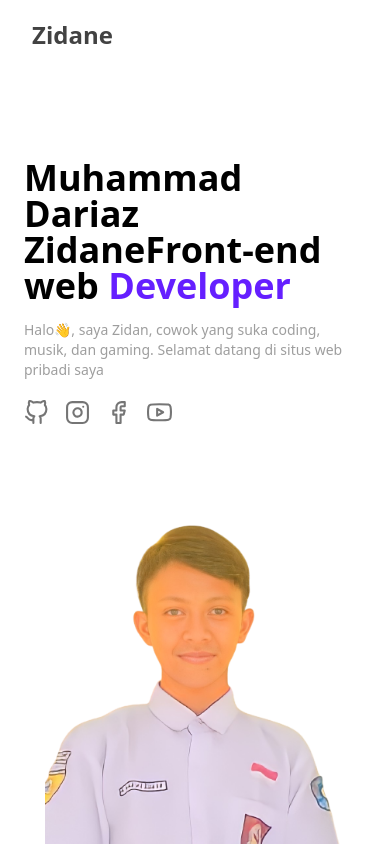
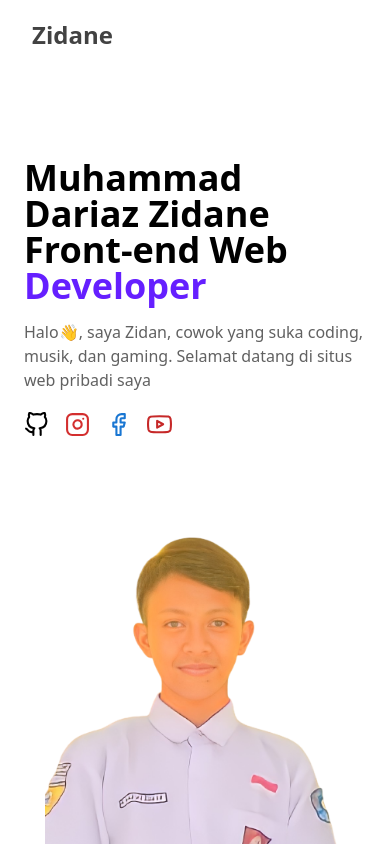
Before and after one commit to muhammaddariazzidane/belajar-nextjs-portfolio, a Next.js app: page / in a window 390 px wide. Shown: the top 844 px of the page. Built offline with nearby package versions, Linux system fonts and the light colour scheme; some icons are missing.

Commit message:
perbaikan

```diff
--- a/components/Certificate.jsx
+++ b/components/Certificate.jsx
@@ -2,12 +2,23 @@ import React from "react";
 import Image from "next/image";
 import Lightbox from "yet-another-react-lightbox";
 import "yet-another-react-lightbox/styles.css";
+import { MdChevronLeft, MdChevronRight } from "react-icons/md";
 
 const Certificate = () => {
+  const SlideLeft = () => {
+    var slider = document.getElementById("slider");
+    slider.scrollLeft = slider.scrollLeft - 500;
+  };
+  const SlideRight = () => {
+    var slider = document.getElementById("slider");
+    slider.scrollLeft = slider.scrollLeft + 500;
+  };
+
   return (
-    <div className="container mx-auto px-12">
+    <div className="container mx-auto px-8 lg:px-12">
       <h1 className="text-center my-20 text-4xl font-semibold text-black">My Certificate</h1>
-      <div className="w-full flex justify-center items-center">
+      <div className="w-full flex justify-center items-center ">
+        <MdChevronLeft onClick={SlideLeft} className="lg:w-12 lg:h-12 w-8 h-8 block left-0 absolute  rounded-full cursor-pointer z-10" />
         <div id={"slider"} className="w-full scrollbar-hide h-full overflow-x-scroll scroll whitespace-nowrap scroll-smooth">
           <div className="inline-block relative p-2 cursor-pointer">
             <Image className="shadow-lg" src="/dicoding.png" alt="/" width={300} height={30} />
@@ -31,6 +42,7 @@ const Certificate = () => {
             <Image className="shadow-lg" src="/dea2.png" alt="/" width={300} height={30} />
           </div>
         </div>
+        <MdChevronRight onClick={SlideRight} className="lg:w-12 lg:h-12 w-8 h-8 block right-0 absolute  rounded-full cursor-pointer z-1" />
       </div>
     </div>
   );
--- a/components/Contact.jsx
+++ b/components/Contact.jsx
@@ -79,7 +79,7 @@ const Contact = () => {
             <button
               type="submit"
               value="Send"
-              className="w-full px-6 py-3 mt-6 text-md font-medium tracking-wide text-white capitalize transition-colors duration-300 transform bg-deep-purple-accent-400 rounded-full focus:outline-none focus:ring focus:ring-blue-300 focus:ring-opacity-50"
+              className="w-full px-6 py-3 mt-6 text-md font-medium tracking-wide text-white capitalize transition-all duration-300 transform bg-deep-purple-accent-400 rounded-full focus:outline-none hover:bg-deep-purple-accent-400/80"
             >
               Kirim
             </button>
--- a/components/Content.jsx
+++ b/components/Content.jsx
@@ -9,23 +9,23 @@ const Content = () => {
         <div className="max-w-xl">
           <h5 className="mb-4 text-4xl font-extrabold leading-none">
             Muhammad Dariaz Zidane
-            <br className="hidden md:block" />
-            Front-end web <span className="inline-block text-deep-purple-accent-400">Developer</span>
+            <br />
+            Front-end Web <span className="inline-block text-deep-purple-accent-400">Developer</span>
           </h5>
 
-          <p className="mt-4 text-sm text-gray-500  lg:text-base">Halo👋, saya Zidan, cowok yang suka coding, musik, dan gaming. Selamat datang di situs web pribadi saya</p>
+          <p className="mt-4 text-gray-700">Halo👋, saya Zidan, cowok yang suka coding, musik, dan gaming. Selamat datang di situs web pribadi saya</p>
 
           <div className="flex items-center mt-5 space-x-4">
-            <a href="https://github.com/muhammaddariazzidane" className="text-gray-600 transition-colors duration-300 hover:text-deep-purple-accent-400">
+            <a href="https://github.com/muhammaddariazzidane" className="text-black hover:opacity-80 transition-all duration-300 ">
               <FiGithub size={25} />
             </a>
-            <a href="https://www.instagram.com/dzm416/" className="text-gray-600 transition-colors duration-300 hover:text-deep-purple-accent-400">
+            <a href="https://www.instagram.com/dzm416/" className="transition-all text-red-700 hover:opacity-80 duration-300 ">
               <FiInstagram size={25} />
             </a>
-            <a href="https://web.facebook.com/m.zidan.186/" className="text-gray-600 transition-colors duration-300 hover:text-deep-purple-accent-400">
+            <a href="https://web.facebook.com/m.zidan.186/" className="text-blue-700 hover:opacity-80 transition-all duration-300 ">
               <FiFacebook size={25} />
             </a>
-            <a href="https://www.youtube.com/@zidaneuchiha1554" className="text-gray-600 transition-colors duration-300 hover:text-deep-purple-accent-400">
+            <a href="https://www.youtube.com/@zidaneuchiha1554" className="text-red-800 hover:opacity-80  transition-all duration-300 ">
               <FiYoutube size={25} />
             </a>
           </div>
--- a/components/Nav.jsx
+++ b/components/Nav.jsx
@@ -62,7 +62,7 @@ const Nav = () => {
         </div>
       </nav>
       <div className={`${shadow ? "fixed" : "hidden"} z-[9999] hover:cursor-pointer bottom-4 right-4`}>
-        <div className="p-3 shadow-xl bg-black rounded-full">
+        <div className="p-2 shadow-xl bg-black rounded-full">
           <a href="#">
             <ChevronDoubleUpIcon className="h-8 w-8 text-white animate-pulse" />
           </a>
```
